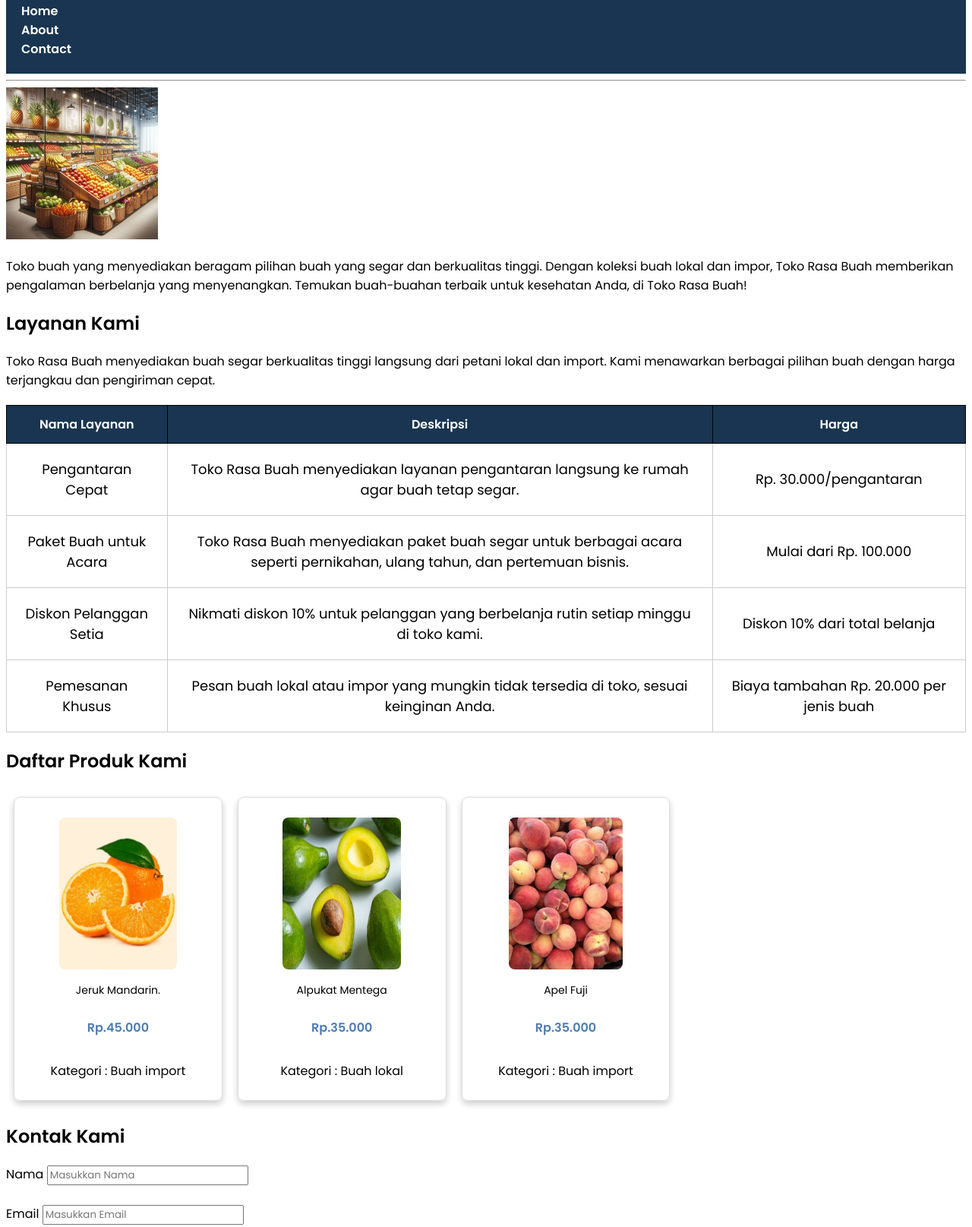
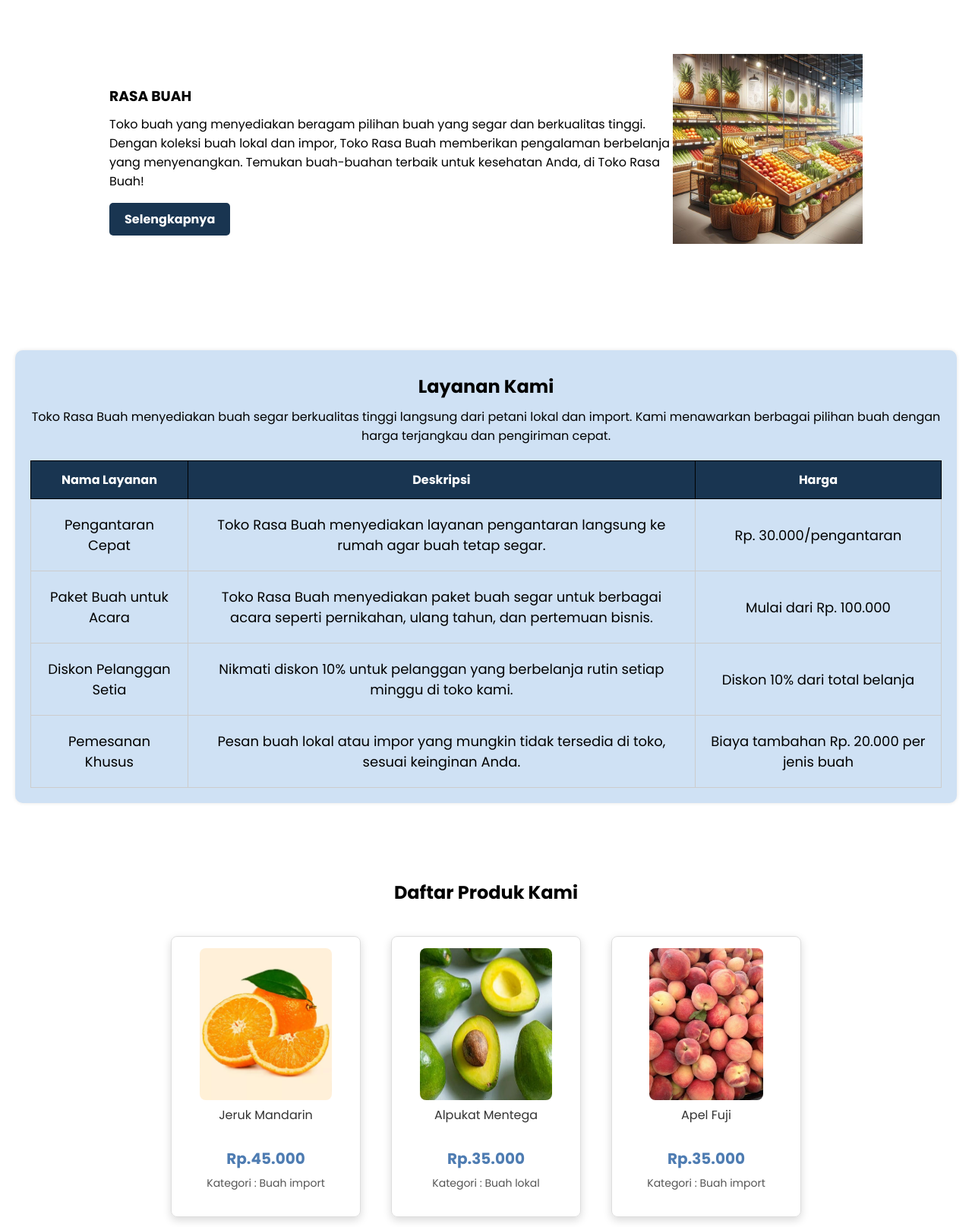
Before and after one commit to marshadwi/PemrogramanWeb_exercise1, a plain HTML site: page index.html in a window 1280 px wide. Shown: the part 101-1716 px from the top of the page at 76% size. Drawn offline with Linux system fonts and the light colour scheme.

Commit message:
update web

```diff
--- a/index.html
+++ b/index.html
@@ -8,13 +8,13 @@
         integrity="sha512-Kc323vGBEqzTmouAECnVceyQqyqdsSiqLQISBL29aUW4U/M7pSPA/gEUZQqv1cwx4OnYxTxve5UMg5GT6L4JJg=="
         crossorigin="anonymous" referrerpolicy="no-referrer" />
     <link rel="stylesheet" href="style.css">
-
     <title>Rasa Buah</title>
 </head>
 
 <body>
     <header>
         <nav>
+            <!-- <img src="logo.png" alt="Logo Media Belajar" width="50px">  -->
             <h1>RASA BUAH</h1>
             <ul>
                 <li><a href="#Home">Home</a></li>
@@ -25,14 +25,20 @@
     </header>
     <hr>
     <main>
-        <section class="content" id="About">
-            <img src="toko buah.jpg" alt="Logo Media Belajar" width="200px">
+        <section class="about-section" id="Home">
+            <article>
+                <h3>RASA BUAH</h3>
                 <p>Toko buah yang menyediakan beragam pilihan buah yang segar dan berkualitas tinggi. Dengan koleksi buah
                     lokal
                     dan impor, Toko Rasa Buah memberikan pengalaman berbelanja yang menyenangkan. Temukan buah-buahan
                     terbaik
                     untuk kesehatan Anda, di Toko Rasa Buah!</p>
+                <a href="#More" class="button">Selengkapnya</a>
+            </article>
+            <img src="toko buah.jpg" alt="Toko Rasa Buah" width="200px">
+        </section>
 
+        <section class="services-section" id="About">
             <h2>Layanan Kami</h2>
             <p>Toko Rasa Buah menyediakan buah segar berkualitas tinggi langsung dari petani lokal dan import. Kami
                 menawarkan berbagai pilihan buah dengan harga terjangkau dan pengiriman cepat.</p>
@@ -72,11 +78,11 @@
         </section>
 
         <h2>Daftar Produk Kami</h2>
-        <section class="product-list" id="Products">
+        <section class="products">
             <article class="product-card">
                 <figure>
                     <img src="jeruk.jpg" alt="Buah">
-                    <figcaption>Jeruk Mandarin.</figcaption>
+                    <figcaption>Jeruk Mandarin</figcaption>
                 </figure>
                 <h3>Rp.45.000</h3>
                 <p>Kategori : Buah import</p>
@@ -120,11 +126,13 @@
             </form>
         </section>
     </main>
+    <aside class="social-icons">
+        <a href="https://www.instagram.com/xryyshaa/"><i class="fa-brands fa-instagram"></i></a>
+    </aside>
+
     <footer>
-        <a href="https://www.instagram.com/xryyshaa/"><i class="fa-brands fa-instagram"></i><a href=""></a>
         <p>Marsha Dwi | 2024 All Rights</p>
     </footer>
-
 
 </body>
 
--- a/style.css
+++ b/style.css
@@ -1,68 +1,118 @@
-@import url('https://fonts.googleapis.com/css2?family=Poppins:wght@400;600&display=swap');
+@import url('https://fonts.googleapis.com/css2?family=Poppins:ital,wght@0,100;0,200;0,300;0,400;0,500;0,600;0,700;0,800;0,900;1,100;1,200;1,300;1,400;1,500;1,600;1,700;1,800;1,900&display=swap');
 
 * {
-    font-family: 'Poppins', sans-serif;
+    font-family: "Poppins", sans-serif;
+    margin: 0;
+    padding: 0;
+    box-sizing: border-box;
 }
 
 header {
     background-color: #193551;
     color: white;
-    padding: 20px;
+    position: fixed;
+    width: 100%;
+    padding: 10px;
+    top: 0;
+    left: 0;
+}
+
+header img {
+    width: 50px;
+}
+
+header h1 {
+    margin-left: 0;
+    margin-right: auto;
+}
+
+nav {
+    display: flex;
+    justify-content: space-between;
+    align-items: center;
+    margin-left: 150px;
+    margin-right: 150px;
 }
 
 nav ul {
     list-style-type: none;
     padding: 0;
     margin: 0;
+    display: flex;
+}
+
+nav ul li {
+    margin-left: 55px;
 }
 
 nav ul li a {
-    color: white;
+    margin-top: 20px;
+    padding: 10px 20px;
+    border-radius: 5px;
+    color: #ffffff;
     text-decoration: none;
     font-weight: 600;
 }
 
 nav ul li a:hover {
-    text-decoration: underline;
-}
-
-.product-list {
-    display: flex;
-    flex-wrap: wrap;
-    justify-content: flex-start;
-    margin-top: 20px;
-}
-
-.product-card {
-    border: 1px solid #ddd;
-    box-shadow: 0px 4px 8px rgba(0, 0, 0, 0.2);
-    flex: 0 1 20%;
-    margin: 10px;
-    width: 15%;
-    text-align: center;
-    border-radius: 8px;
-    display: flex;
-    flex-direction: column;
-    padding: 10px;
-}
-
-.product-card img {
-    max-width: 90%;
-    height: 200px;
-    border-radius: 8px;
+    text-decoration: none;
+    background-color: rgb(238, 170, 181);
 
 }
 
-.product-card figcaption {
-    font-size: 14px;
-    margin: 10px 0;
+main {
+    display: flex;
+    flex-direction: column;
+    align-items: center;
+    margin-top: 100px;
+    padding: 20px;
 }
 
-.product-card h3 {
-    font-size: 16px;
+section {
+    margin: auto;
+    display: flex;
+    align-items: center;
+    margin-top: 50px;
+    width: 80%;
+    margin-bottom: 100px;
+}
+
+.about-section p {
+    margin: 10px 0 25px 0;
+}
+
+.about-section img {
+    width: 250px;
+    height: auto;
+    margin-bottom: 20px;
+}
+
+.button {
+    margin-top: 20px;
+    padding: 10px 20px;
+    background-color: #193551;
+    color: white;
+    border-radius: 5px;
     font-weight: bold;
-    margin-top: auto;
-    color : #4e7cb2
+    text-decoration: none;
+}
+
+
+.services-section {
+    display: flex;
+    flex-direction: column;
+    align-items: center;
+    margin-top: 20px;
+    width: 100%;
+    text-align: center;
+    padding: 20px;
+    background-color: #cfe1f4;
+    border-radius: 10px;
+    box-shadow: 0 0 5px rgba(0, 0, 0, 0.1);
+}
+
+.services-section h2 {
+    margin: 10px;
 }
 
 .table {
@@ -73,10 +123,10 @@ nav ul li a:hover {
 
 .table th {
     background-color: #193551;
-    color: white;
     padding: 12px;
     text-align: center;
     border: 1px solid black;
+    color : white
 }
 
 .table td {
@@ -86,10 +136,64 @@ nav ul li a:hover {
     font-size: 18px;
 }
 
+.products {
+    display: flex;
+    justify-content: center;
+    gap: 20px;
+    flex-wrap: wrap;
+    padding: 20px;
+    margin: 10px;
+}
+
+.product-card {
+    height: 370px;
+    width: 250px;
+    border: 1px solid #ddd;
+    box-shadow: 0px 4px 12px rgba(0, 0, 0, 0.15);
+    margin: 10px;
+    border-radius: 8px;
+    display: flex;
+    flex-direction: column;
+    padding: 15px;
+    text-align: center;
+}
+
+.product-card:hover {
+    box-shadow: 0px 8px 16px rgba(0, 0, 0, 0.2);
+}
+
+.product-card img {
+    max-width: 80%;
+    height: 200px;
+    border-radius: 8px;
+}
+
+.product-card h3 {
+    height: 60px;
+    font-size: 20px;
+    font-weight: bold;
+    color: #4e7cb2;
+    margin-top: 10px;
+}
+
+.product-card figcaption {
+    font-size: 16px;
+    margin: 0px 0;
+    color: #333;
+    height: 45px;
+}
+
+.product-card p {
+    height: 40px;
+    color: #555;
+    font-size: 14px;
+    margin-bottom: 15px;
+}
+
 footer {
     background-color: #193551;
+    color: #ffffff;
     text-align: center;
-    padding: 5px;
-    margin-top: 20px;
-    color: white;
+    padding: 20px 0;
+    margin-top: 50px;
 }
```
Lines whose indentation alone changed are shown as unchanged.
